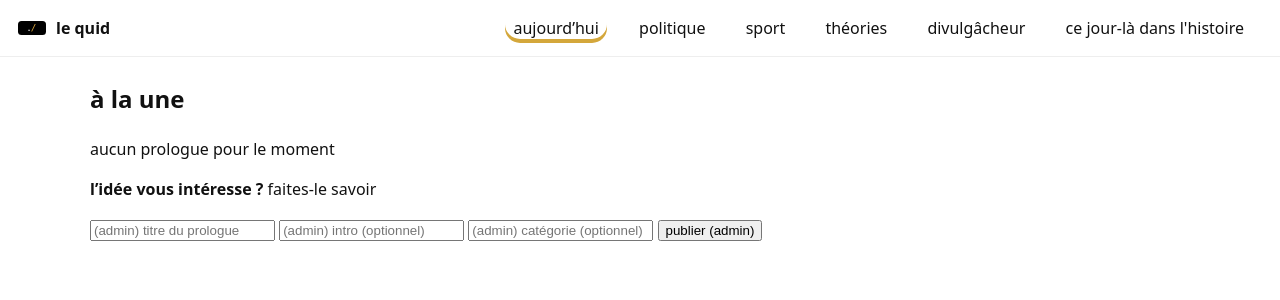
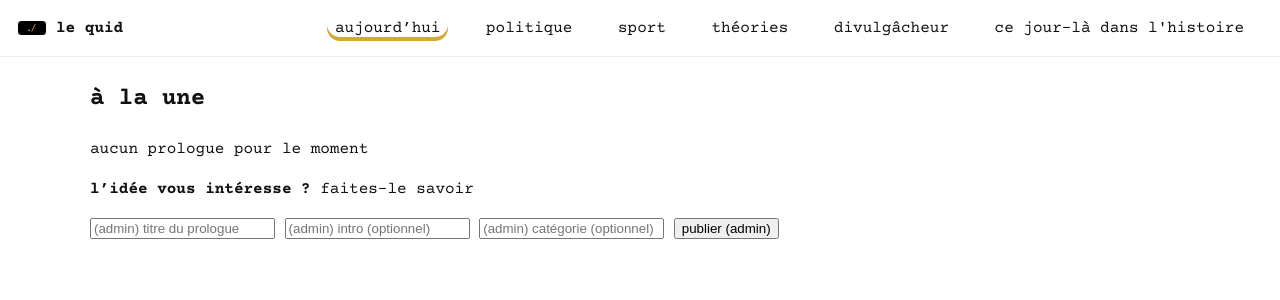
Before and after one commit to hiyies/le-quid-mvp, a Flask app: page / in a window 1280 px wide. Shown: the top 300 px of the page. Run offline with Flask 3, Linux system fonts and the light colour scheme; data that the repository does not hold is empty.

Commit message:
Update style.css

```diff
--- a/static/style.css
+++ b/static/style.css
@@ -1,5 +1,7 @@
+@import url('https://fonts.googleapis.com/css2?family=Courier+Prime:wght@400;700&display=swap');
+
 body {
-  font-family: system-ui, -apple-system, "Segoe UI", Roboto, Helvetica, Arial, sans-serif;
+  font-family: 'Courier Prime', 'Courier New', Courier, monospace;
   line-height: 1.5;
   margin: 0;
   color: #111;
```
